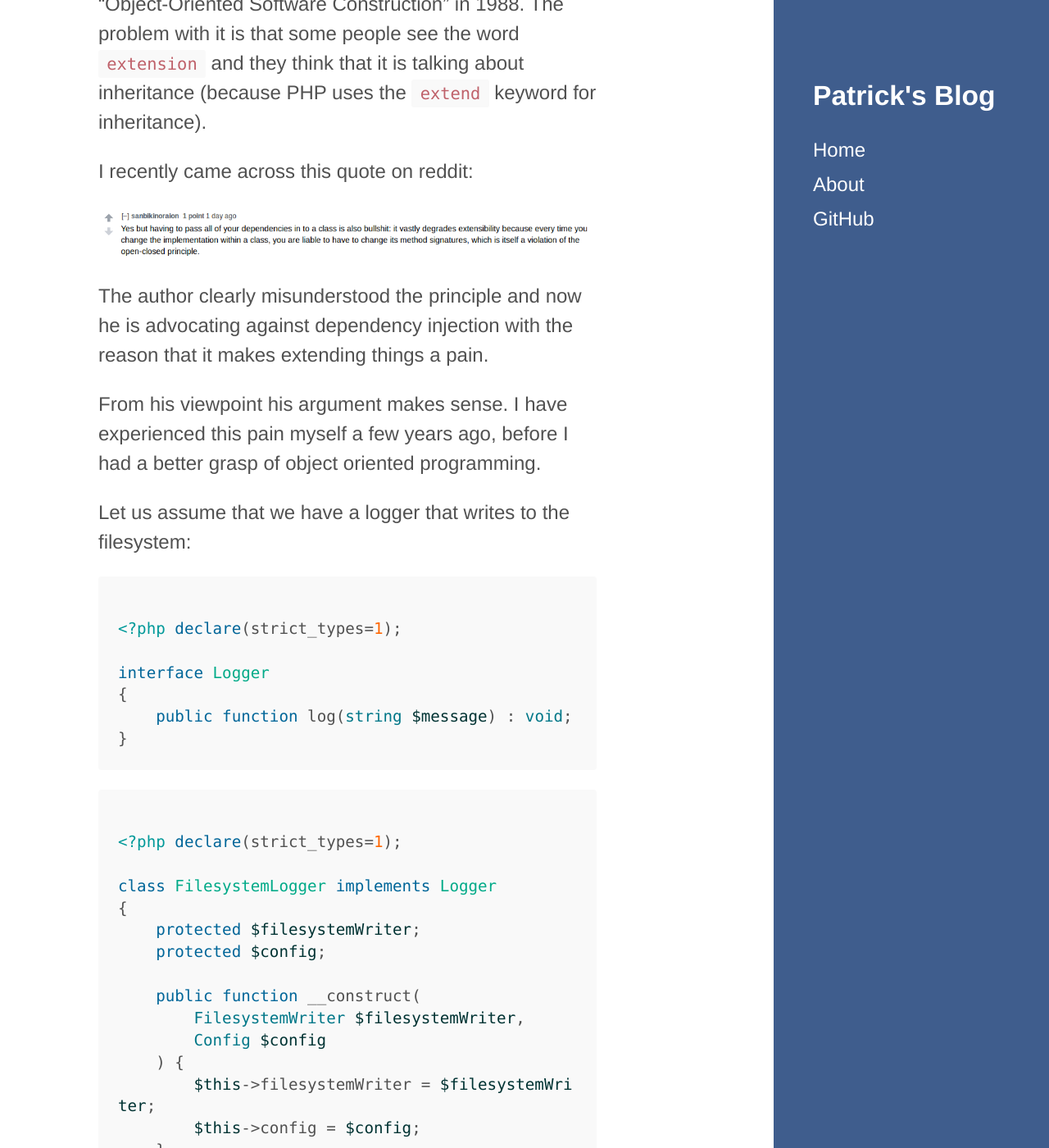
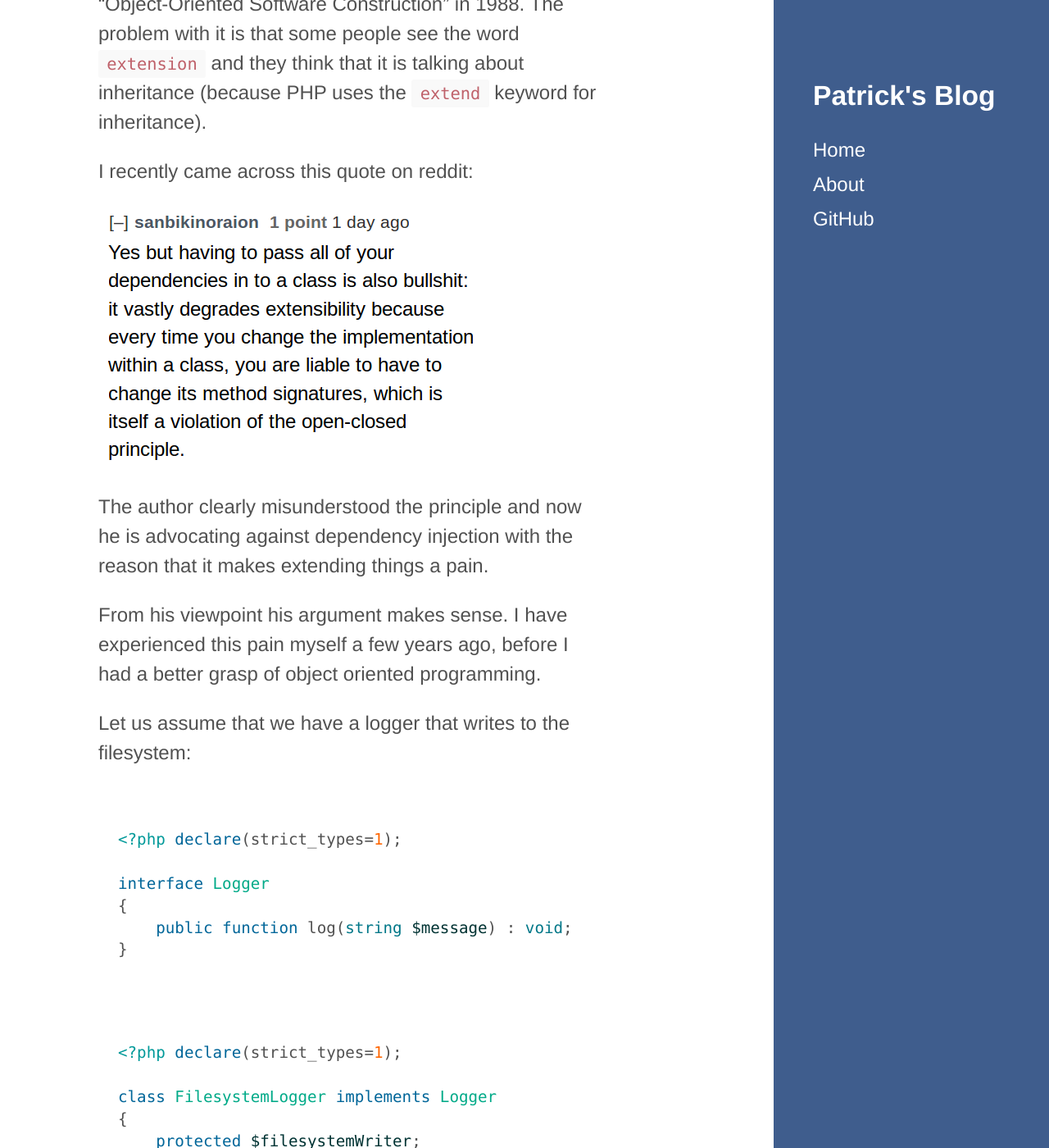
Before and after one commit to PatrickLouys/patricklouys_old.github.io, a Jekyll site: the page built from index.html, in a window 1280 px wide and 1400 px high, scrolled down 608 px. Shown: the whole window at 82% size. Built offline with Jekyll 4.4.1, drawn with Linux system fonts in a browser that asks for light colours; Markdown is read by kramdown in place of the engine named in the settings; the list of posts is cut into pages by our own code.

Commit message:
fixed image and small screen code

```diff
--- a/public/css/poole.css
+++ b/public/css/poole.css
@@ -168,9 +168,7 @@ pre {
   font-size: .8rem;
   line-height: 1.4;
   white-space: pre;
-  white-space: pre-wrap;
-  word-break: break-all;
-  word-wrap: break-word;
+  overflow-x: auto
   background-color: #f9f9f9;
 }
 pre code {
```
Also changed, not shown: public/open_closed_reddit.png.
